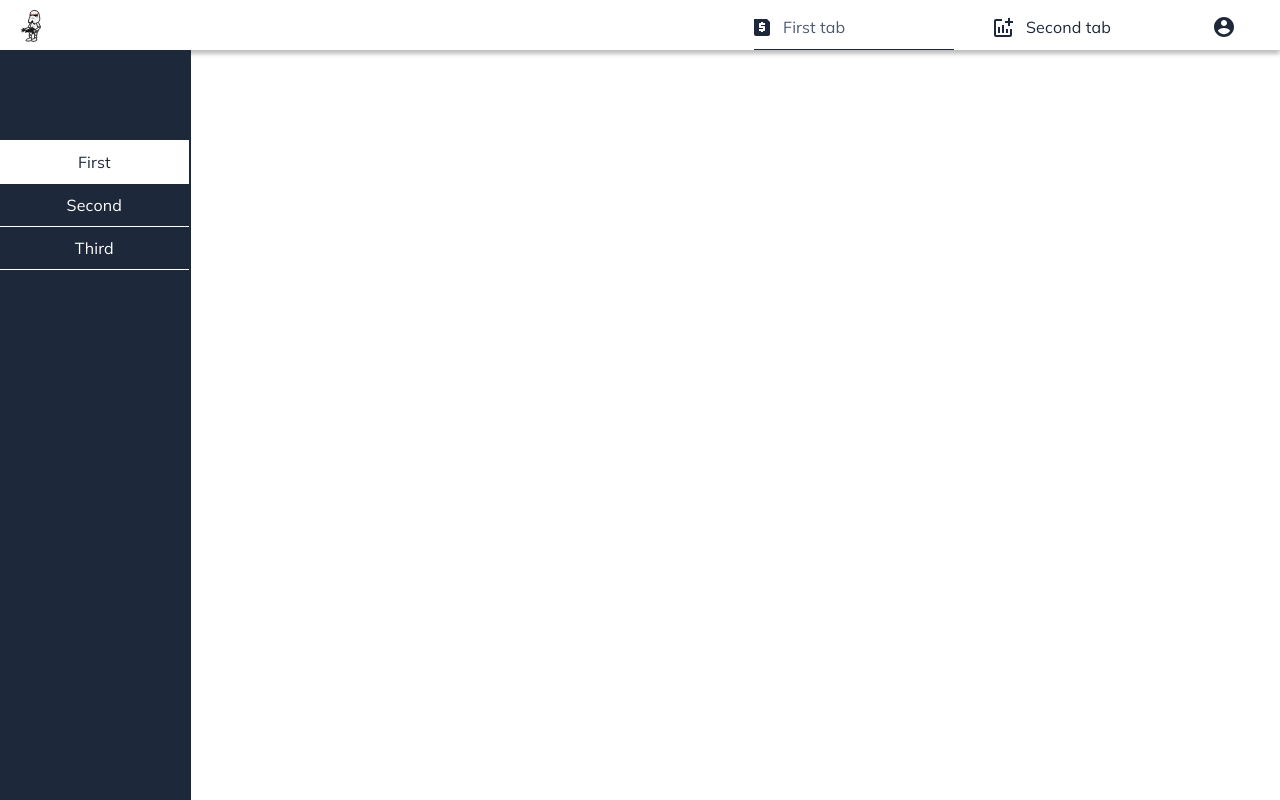
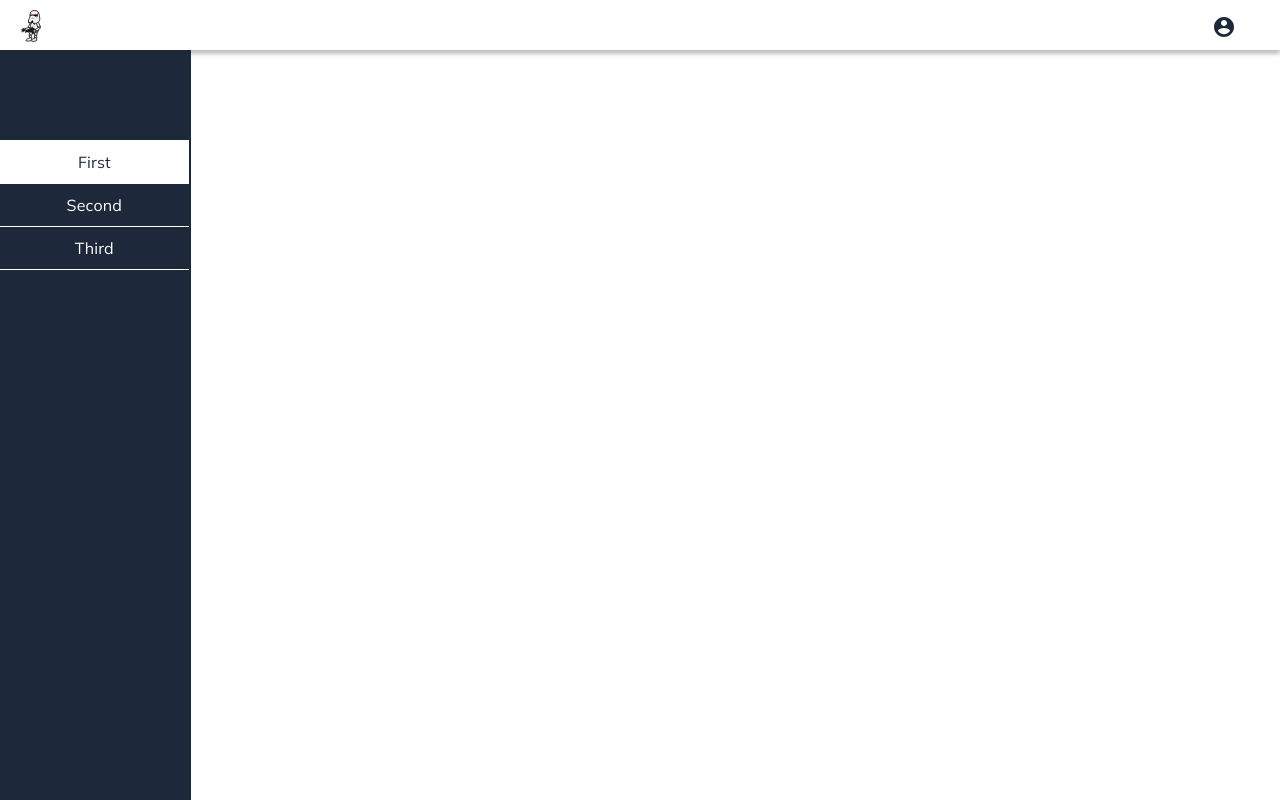
Before and after one commit to kristep/star-wars, a React (Create React App) app: page / in a window 1280 px wide. Built offline with nearby package versions, Linux system fonts and the light colour scheme.

Commit message:
custom header renderer

```diff
--- a/src/App.js
+++ b/src/App.js
@@ -2,6 +2,7 @@ import React from "react";
 import { BrowserRouter as Router, Route, Switch } from "react-router-dom";
 
 import Layout from "./components/layout/Layout";
+import HeaderTabs from "./features/header/header-navigation/HeaderTabs";
 import SecondPage from "./pages/SecondPage";
 
 const App = () => {
@@ -12,7 +13,7 @@ const App = () => {
           <Layout />
         </Route>
         <Route exact path="/second">
-          <Layout>
+          <Layout customHeaderRenderer={() => <HeaderTabs />}>
             <SecondPage />
           </Layout>
         </Route>
--- a/src/components/layout/Layout.jsx
+++ b/src/components/layout/Layout.jsx
@@ -6,10 +6,10 @@ import Navigation from "../../features/navigation/Navigation";
 
 import "./layout.scss";
 
-const Layout = ({ children }) => {
+const Layout = ({ children, customHeaderRenderer }) => {
   return (
     <div className="layout">
-      <Header />
+      <Header customHeaderRenderer={customHeaderRenderer} />
       <div className="layout__page">
         <Navigation />
         <main className="layout__content">{children}</main>
@@ -20,6 +20,7 @@ const Layout = ({ children }) => {
 
 Layout.propTypes = {
   children: PropTypes.object,
+  customHeaderRenderer: PropTypes.func,
 };
 
 export default Layout;
--- a/src/features/header/Header.jsx
+++ b/src/features/header/Header.jsx
@@ -1,18 +1,18 @@
 import React from "react";
+import PropTypes from "prop-types";
 
 import { ReactComponent as Logo } from "../../assets/logo.svg";
 import { ReactComponent as User } from "../../assets/icons/user.svg";
-import HeaderTabs from "./header-navigation/HeaderTabs";
 import Button from "../../components/button/Button";
 
 import "./header.scss";
 
-const Header = () => {
+const Header = ({ customHeaderRenderer }) => {
   return (
     <header className="header">
       <Logo className="header__logo" />
       <div className="header__right">
-        <HeaderTabs />
+        {customHeaderRenderer && customHeaderRenderer()}
         <Button user>
           <User className="header__user-icon" />
         </Button>
@@ -21,4 +21,8 @@ const Header = () => {
   );
 };
 
+Header.propTypes = {
+  customHeaderRenderer: PropTypes.func,
+};
+
 export default Header;
```
